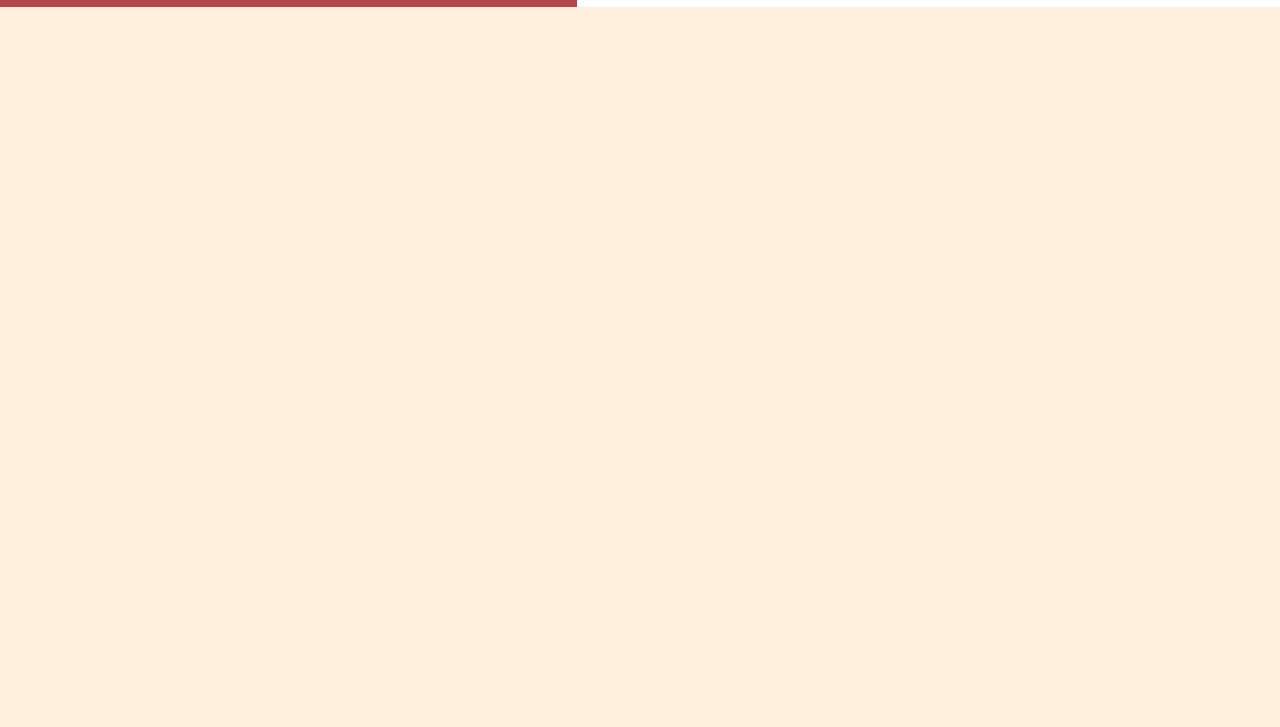
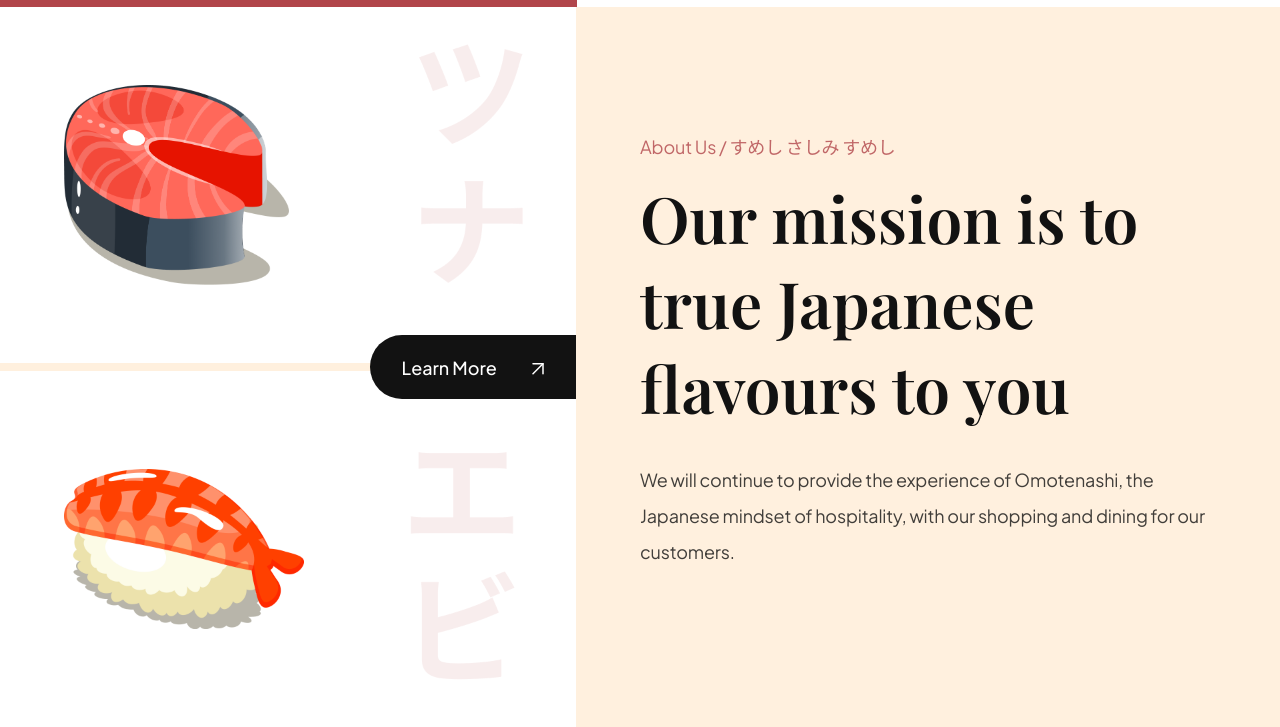
Before and after one commit to GodfredAb/Sushi, a website built with Vite: page index.html in a window 1280 px wide. Shown: the part 791-1518 px from the top of the page. Before the commit the page ends 800 px from the top, so only its background shows below. Built offline with nearby package versions, Linux system fonts and the light colour scheme.

Commit message:
third commit

```diff
--- a/css/sections/about.css
+++ b/css/sections/about.css
@@ -0,0 +1,82 @@
+.about-us {
+    display: flex;
+    min-height: 720px;
+    overflow: hidden;
+}
+
+.about-us__image {
+    display: flex;
+    flex: 1;
+    flex-direction: column;
+    justify-content: center;
+
+    background-color: var(--color-white);
+
+    position: relative;
+}
+.about-us__image div {
+    padding: 32px 64px;
+
+    flex: 1;
+    display: flex;
+    align-items: center;
+
+    background-position: center;
+    background-repeat: no-repeat;
+    background-size: contain;
+}
+
+.about-us__image-sushi3 {
+    border-bottom: 8px solid var(--color-creamson);
+
+    background-image: url('../../assets/about_bg1.png');
+}
+
+.about-us__image-sushi2 {
+    background-image: url('../../assets/about_bg2.png');
+}
+
+.about-us__image-sushi3 img {
+    width: 225px;
+    height: 200px;
+}
+
+.about-us__image-sushi2 img {
+    width: 240px;
+    height: 160px;
+}
+
+.about-us__button {
+    position: absolute;
+    right: 0;
+
+    padding: 12px 32px;
+    min-height: 64px;
+
+    background-color: var(--secondary-color);
+    border-radius: 32px 0 0 32px;
+    border: 0;
+    outline: 0;
+
+    color: #fff;
+    font-family: var(--plus-jakarta-sans);
+    font-weight: 500;
+    font-size: 18px;
+    line-height: 23px;
+
+    cursor: pointer;
+}
+
+.about-us__button img {
+    object-fit: contain;
+    margin-left: 32px;
+}
+
+.about-us__content {
+    padding: 64px;
+
+    flex: 1;
+    display: flex;
+    justify-content: center;
+    flex-direction: column;
+}
--- a/index.html
+++ b/index.html
@@ -79,6 +79,29 @@
        </div>
     </section>
 
+    <section class="about-us" id="about-us">
+        <div class="about-us__image">
+            <div class="about-us__image-sushi3">
+                <img src="assets/sushi-3.png" alt="sushi">
+            </div>
+
+            <button class="about-us__button">
+                Learn More
+
+                <img src="assets/arrow-up-right.svg" alt="learn more"/>
+            </button>
+
+            <div class="about-us__image-sushi2">
+                <img src="assets/sushi-2.png" alt="sushi"/>
+            </div>
+        </div>
+
+        <div class="about-us__content">
+            <p class="sushi__subtitle">About Us / すめし さしみ すめし</p>
+            <h3 class="sushi__title">Our mission is to true Japanese flavours to you</h3>
+            <p class="sushi__description">We will continue to provide the experience of Omotenashi, the Japanese mindset of hospitality, with our shopping and dining for our customers.</p>
+        </div>
+    </section>
     <script src="/js/script.js" type="module"></script>
   </body>
 </html>
```
